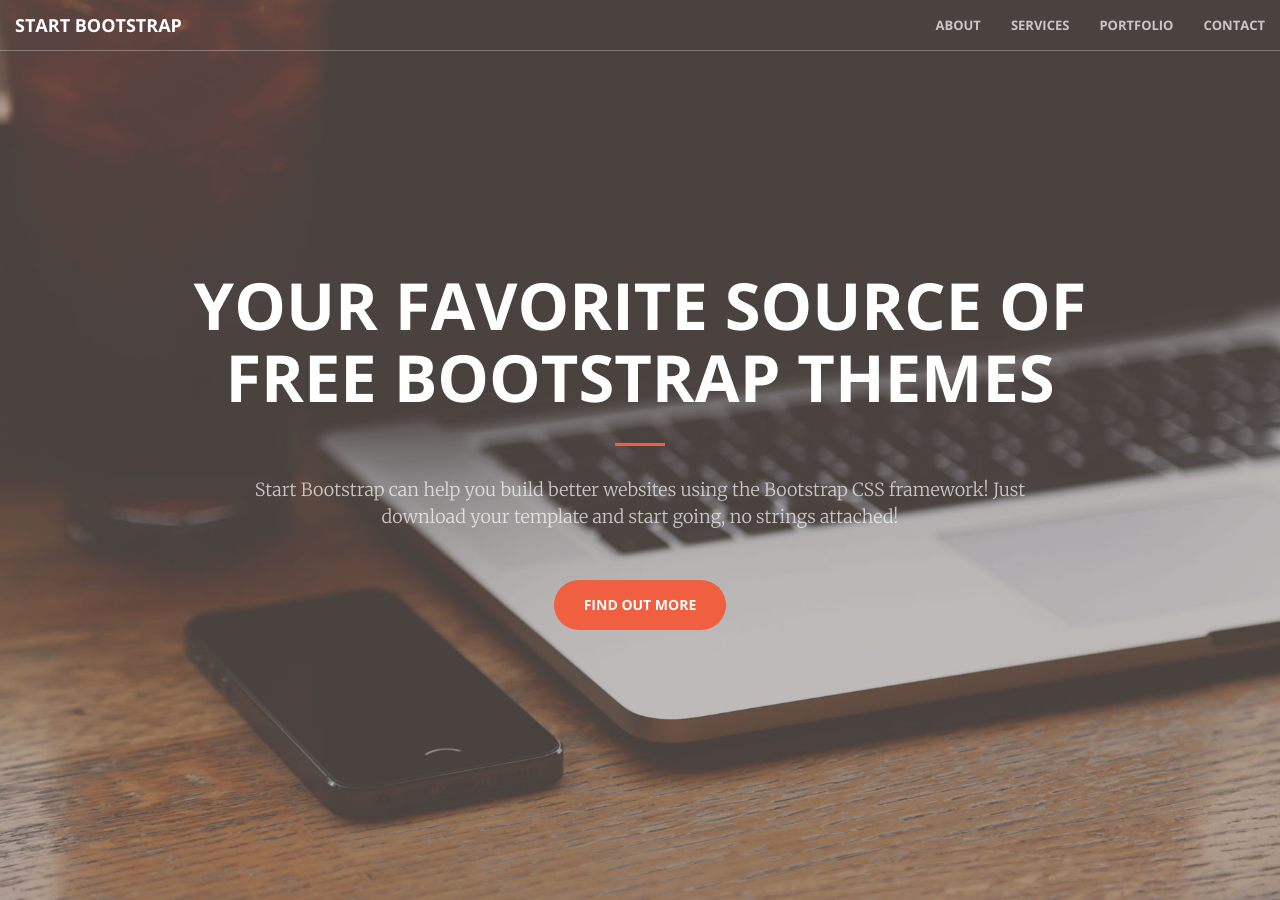
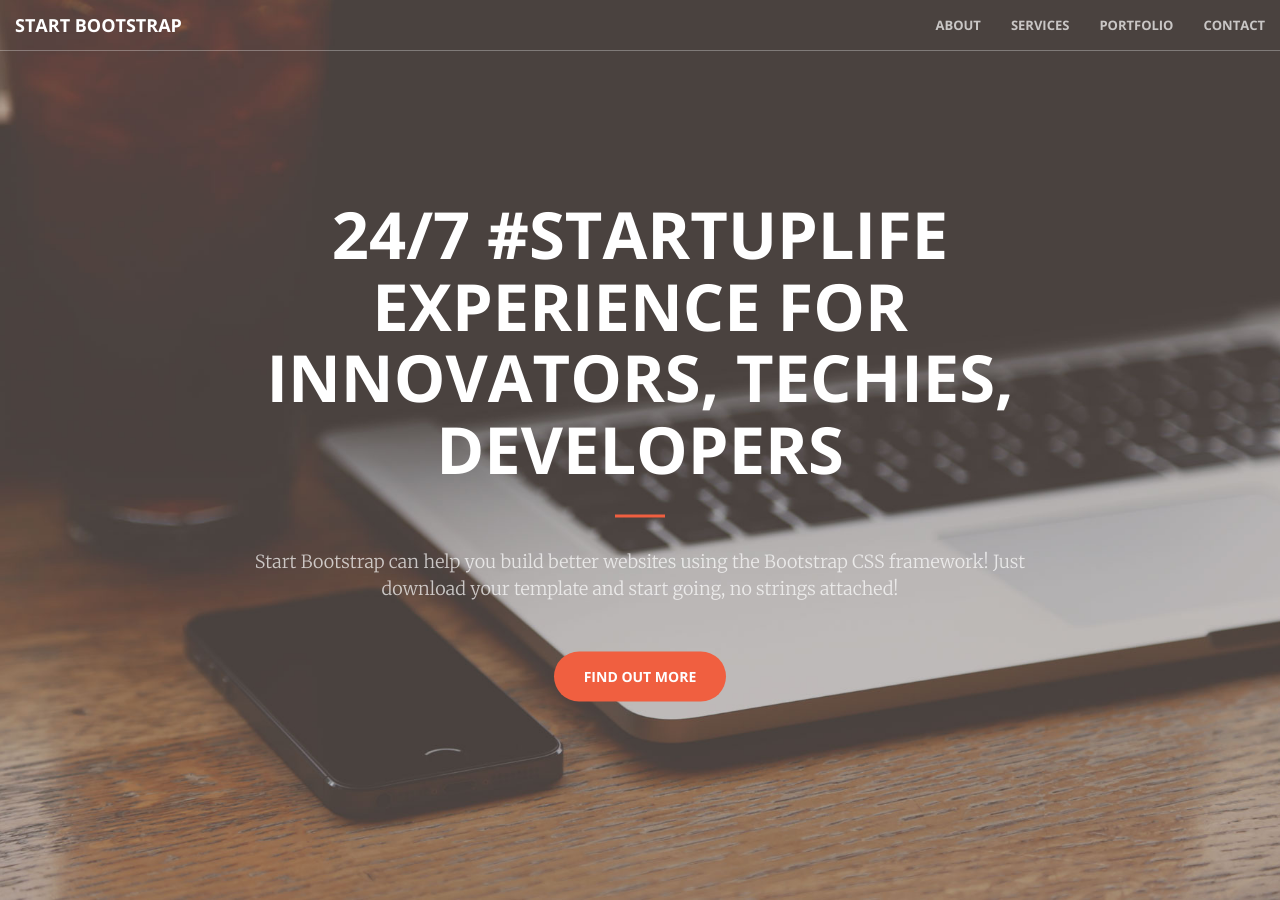
Before and after one commit to startuphouseoakland/startuphouseoakland.github.io, a Jekyll site: the page built from index.html, in a window 1280 px wide and 900 px high. Built offline with Jekyll 4.4.1, drawn with Linux system fonts in a browser that asks for light colours.

Commit message:
Update index.html

```diff
--- a/index.html
+++ b/index.html
@@ -40,7 +40,7 @@
 <header>
     <div class="header-content">
         <div class="header-content-inner">
-            <h1>Your Favorite Source of Free Bootstrap Themes</h1>
+            <h1>24/7 #StartupLife Experience for Innovators, Techies, Developers</h1>
             <hr>
             <p>Start Bootstrap can help you build better websites using the Bootstrap CSS framework! Just download your template and start going, no strings attached!</p>
             <a href="#about" class="btn btn-primary btn-xl page-scroll">Find Out More</a>
```
